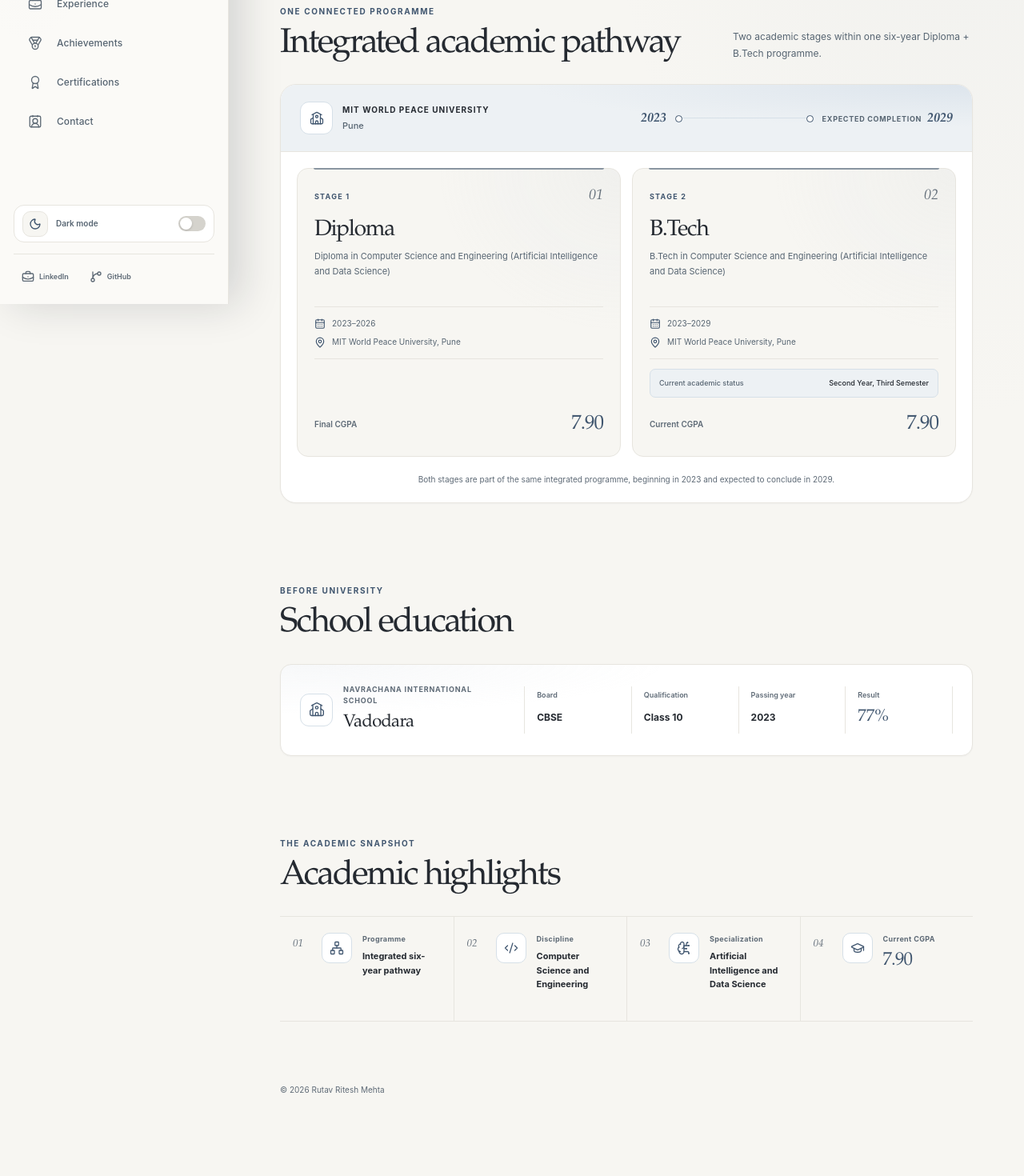
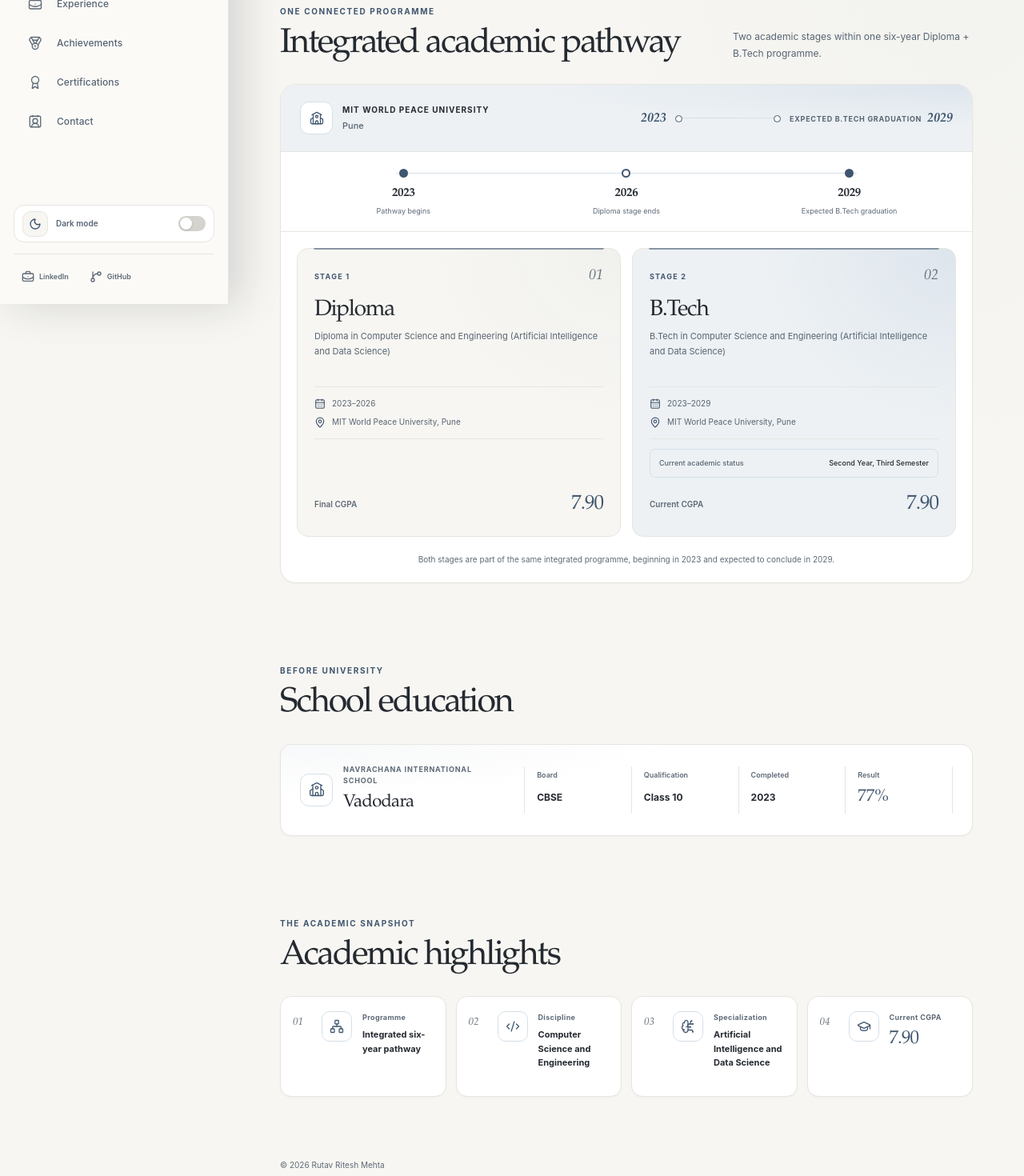
Before and after one commit to rutavmehta/rutav-new-portfolio, a React (Vite) app: page /education in a window 1280 px wide. Shown: the part 420-1890 px from the top of the page at 80% size. Before the commit the page ends 1814 px from the top, so only its background shows below. Built offline with nearby package versions, Linux system fonts and the light colour scheme.

Commit message:
Education Page redesign!

```diff
--- a/src/pages/Education.css
+++ b/src/pages/Education.css
@@ -138,6 +138,70 @@
     var(--color-accent-soft);
 }
 
+.education-timeline {
+  position: relative;
+  display: grid;
+  grid-template-columns: repeat(3, minmax(0, 1fr));
+  gap: 20px;
+  margin: 0;
+  padding: 21px 24px 19px;
+  border-bottom: 1px solid var(--color-border);
+  list-style: none;
+}
+
+.education-timeline::before {
+  position: absolute;
+  top: 26px;
+  right: 16.666%;
+  left: 16.666%;
+  height: 1px;
+  background: var(--color-accent-border);
+  content: '';
+}
+
+.education-timeline__milestone {
+  position: relative;
+  display: grid;
+  justify-items: center;
+  gap: 9px;
+  text-align: center;
+}
+
+.education-timeline__dot {
+  position: relative;
+  z-index: 1;
+  display: block;
+  width: 11px;
+  height: 11px;
+  border: 2px solid var(--color-accent);
+  border-radius: var(--radius-full);
+  background: var(--color-surface);
+}
+
+.education-timeline__milestone:first-child .education-timeline__dot,
+.education-timeline__milestone:last-child .education-timeline__dot {
+  background: var(--color-accent);
+}
+
+.education-timeline__content {
+  display: grid;
+  gap: 3px;
+}
+
+.education-timeline__content strong {
+  color: var(--color-text);
+  font-family: var(--font-display);
+  font-size: 15px;
+  font-weight: 600;
+  letter-spacing: -0.02em;
+}
+
+.education-timeline__content > span {
+  color: var(--color-text-muted);
+  font-size: 9px;
+  line-height: 1.5;
+}
+
 .education-programme__institution {
   display: flex;
   align-items: center;
@@ -246,6 +310,22 @@
   background:
     radial-gradient(ellipse at 100% 0%, var(--color-page-glow), transparent 40%),
     var(--color-background);
+  transition:
+    transform var(--transition-base),
+    border-color var(--transition-base),
+    box-shadow var(--transition-base);
+}
+
+.education-stage:hover {
+  transform: translateY(-3px);
+  border-color: var(--color-accent-border);
+  box-shadow: var(--shadow-sm);
+}
+
+.education-stage--2 {
+  background:
+    radial-gradient(ellipse at 100% 0%, var(--color-hero-glow), transparent 42%),
+    var(--color-accent-soft);
 }
 
 .education-stage::before {
@@ -452,8 +532,7 @@
 .education-highlights__list {
   display: grid;
   grid-template-columns: repeat(4, minmax(0, 1fr));
-  border-top: 1px solid var(--color-border);
-  border-bottom: 1px solid var(--color-border);
+  gap: 12px;
 }
 
 .education-highlight {
@@ -461,12 +540,22 @@
   grid-template-columns: 25px 40px minmax(0, 1fr);
   align-items: start;
   gap: 11px;
-  min-height: 130px;
-  padding: 20px 16px;
+  min-height: 126px;
+  padding: 18px 15px;
+  border: 1px solid var(--color-border);
+  border-radius: var(--radius-lg);
+  background: var(--color-surface);
+  box-shadow: var(--shadow-xs);
+  transition:
+    transform var(--transition-base),
+    border-color var(--transition-base),
+    box-shadow var(--transition-base);
 }
 
-.education-highlight + .education-highlight {
-  border-left: 1px solid var(--color-border);
+.education-highlight:hover {
+  transform: translateY(-3px);
+  border-color: var(--color-accent-border);
+  box-shadow: var(--shadow-sm);
 }
 
 .education-highlight__index {
@@ -512,19 +601,62 @@
   .education-highlights__list {
     grid-template-columns: repeat(2, minmax(0, 1fr));
   }
+}
 
-  .education-highlight:nth-child(3) {
-    border-left: 0;
-  }
-
-  .education-highlight:nth-child(n + 3) {
-    border-top: 1px solid var(--color-border);
+@media (max-width: 320px) {
+  html:has(.education-page),
+  body:has(.education-page) {
+    min-width: 0;
   }
 }
 
 @media (max-width: 860px) {
+  .education-intro {
+    min-height: 0;
+    align-items: flex-start;
+    flex-direction: column;
+    gap: 20px;
+    padding: 34px;
+  }
+
   .education-intro__mark {
-    min-width: 130px;
+    display: flex;
+    min-width: 0;
+    align-items: center;
+    gap: 10px;
+  }
+
+  .education-intro__mark svg {
+    width: 31px;
+    height: 31px;
+  }
+
+  .education-section__heading {
+    align-items: flex-start;
+    flex-direction: column;
+    gap: 10px;
+    margin-bottom: 20px;
+  }
+
+  .education-section__aside {
+    max-width: 420px;
+  }
+
+  .education-programme__header {
+    align-items: flex-start;
+    flex-direction: column;
+    gap: 15px;
+    padding: 18px 20px;
+  }
+
+  .education-programme__span {
+    width: 100%;
+    min-width: 0;
+    white-space: normal;
+  }
+
+  .education-stages {
+    grid-template-columns: minmax(0, 1fr);
   }
 
   .school-record {
@@ -606,6 +738,40 @@
     font-size: 8px;
   }
 
+  .education-timeline {
+    grid-template-columns: minmax(0, 1fr);
+    gap: 0;
+    padding: 13px 18px 15px;
+  }
+
+  .education-timeline::before {
+    top: 35px;
+    right: auto;
+    bottom: 37px;
+    left: 23px;
+    width: 1px;
+    height: auto;
+  }
+
+  .education-timeline__milestone {
+    min-height: 44px;
+    grid-template-columns: 11px minmax(0, 1fr);
+    align-items: center;
+    justify-items: start;
+    gap: 13px;
+    text-align: left;
+  }
+
+  .education-timeline__content {
+    grid-template-columns: 38px minmax(0, 1fr);
+    align-items: baseline;
+    gap: 10px;
+  }
+
+  .education-timeline__content > span {
+    font-size: 10px;
+  }
+
   .education-stages {
     grid-template-columns: minmax(0, 1fr);
     gap: 11px;
@@ -651,18 +817,18 @@
   .education-highlight {
     min-height: 0;
     grid-template-columns: 25px 38px minmax(0, 1fr);
-    padding: 15px 5px;
-  }
-
-  .education-highlight + .education-highlight,
-  .education-highlight:nth-child(3) {
-    border-top: 1px solid var(--color-border);
-    border-left: 0;
+    padding: 15px;
   }
 }
 
 @media (prefers-reduced-motion: reduce) {
-  .education-stage {
+  .education-stage,
+  .education-highlight {
     transition: none;
   }
+
+  .education-stage:hover,
+  .education-highlight:hover {
+    transform: none;
+  }
 }
--- a/src/pages/Education.jsx
+++ b/src/pages/Education.jsx
@@ -101,12 +101,36 @@ function Education() {
                 <span>Pune</span>
               </div>
             </div>
-            <div aria-label="Integrated programme from 2023 to 2029" className="education-programme__span">
+            <div aria-label="Integrated programme from 2023 to expected B.Tech graduation in 2029" className="education-programme__span">
               <span>2023</span>
               <span aria-hidden="true" className="education-programme__line" />
-              <span>EXPECTED COMPLETION <strong>2029</strong></span>
+              <span>EXPECTED B.TECH GRADUATION <strong>2029</strong></span>
             </div>
           </div>
+
+          <ol aria-label="Integrated academic journey milestones" className="education-timeline">
+            <li className="education-timeline__milestone">
+              <span aria-hidden="true" className="education-timeline__dot" />
+              <span className="education-timeline__content">
+                <strong>2023</strong>
+                <span>Pathway begins</span>
+              </span>
+            </li>
+            <li className="education-timeline__milestone">
+              <span aria-hidden="true" className="education-timeline__dot" />
+              <span className="education-timeline__content">
+                <strong>2026</strong>
+                <span>Diploma stage ends</span>
+              </span>
+            </li>
+            <li className="education-timeline__milestone">
+              <span aria-hidden="true" className="education-timeline__dot" />
+              <span className="education-timeline__content">
+                <strong>2029</strong>
+                <span>Expected B.Tech graduation</span>
+              </span>
+            </li>
+          </ol>
 
           <div className="education-stages">
             {stages.map(({ label, name, degree, duration, resultLabel, result, status }, index) => (
@@ -167,7 +191,7 @@ function Education() {
           <div className="school-record__details">
             <div><span>Board</span><strong>CBSE</strong></div>
             <div><span>Qualification</span><strong>Class 10</strong></div>
-            <div><span>Passing year</span><strong>2023</strong></div>
+            <div><span>Completed</span><strong>2023</strong></div>
             <div className="school-record__result"><span>Result</span><strong>77%</strong></div>
           </div>
         </article>
```
